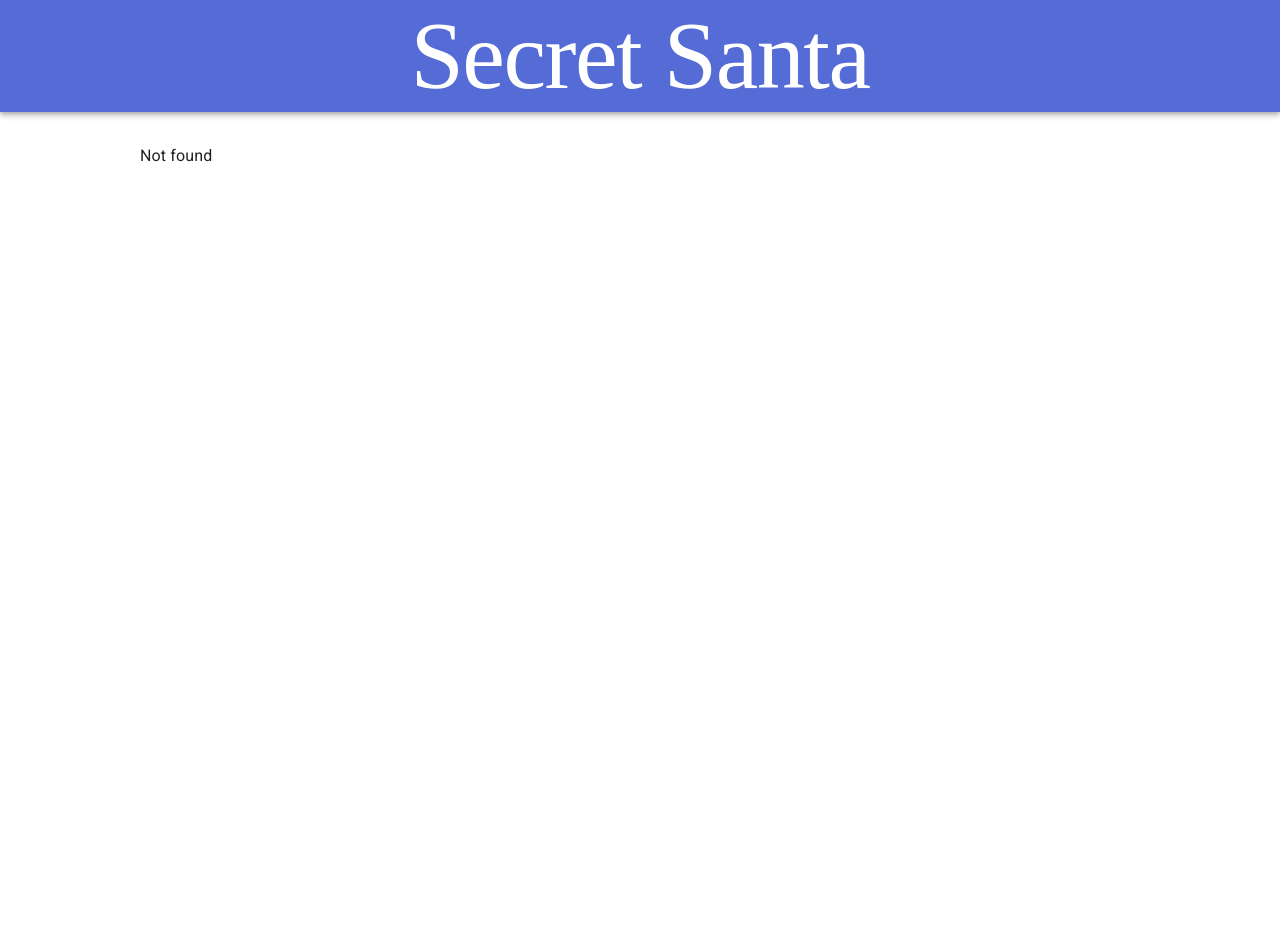
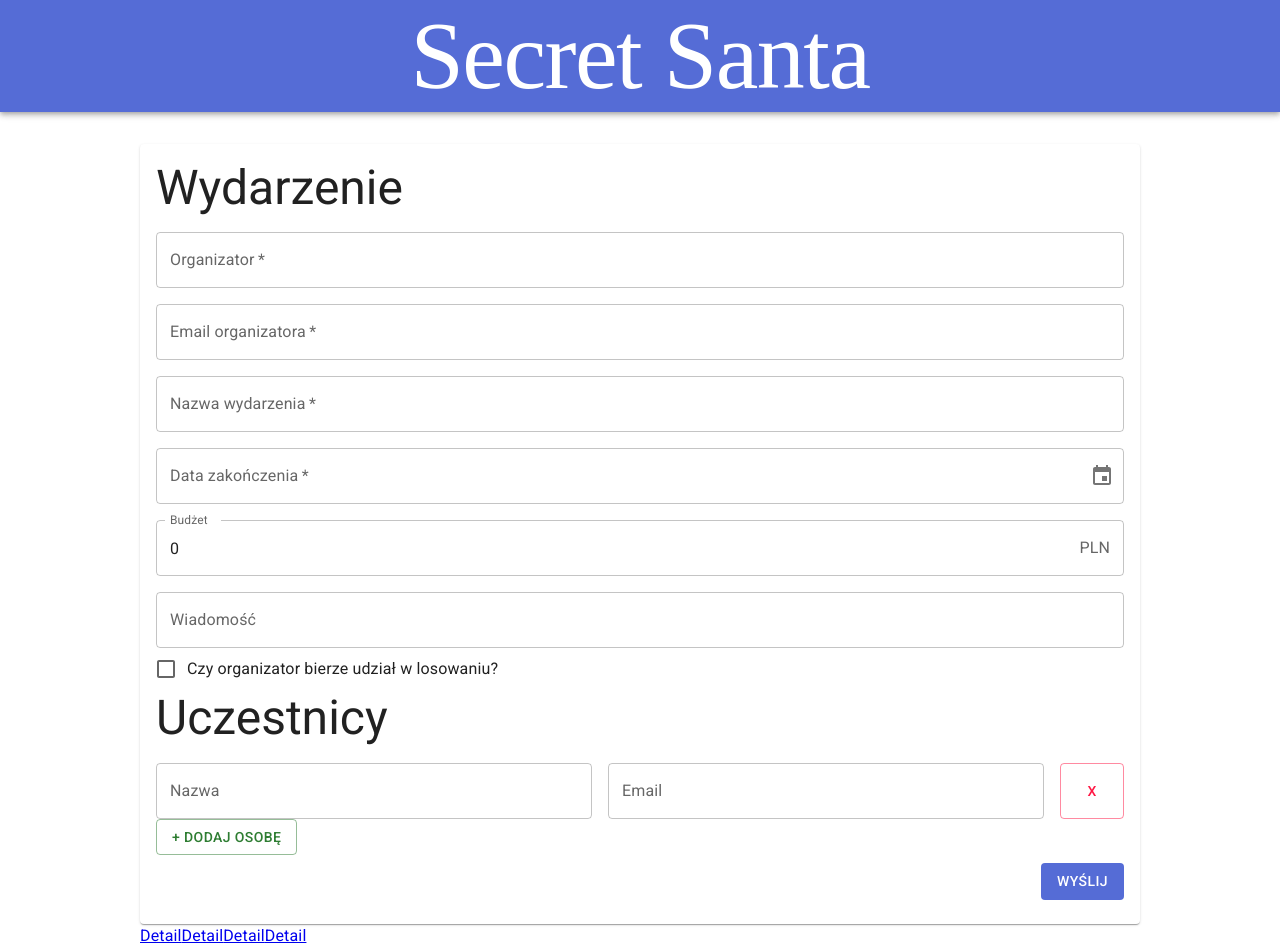
Before and after one commit to arinstreal/secret-santa, a React (Create React App) app: page / in a window 1280 px wide. Before the commit this address had no page. Before the commit the page ends 800 px from the top, so only its background shows below. Built offline with nearby package versions, Linux system fonts and the light colour scheme.

Commit message:
Fix routes

```diff
--- a/src/App.tsx
+++ b/src/App.tsx
@@ -13,12 +13,10 @@ function App() {
       <Layout/>
       <div className="app-container">
         <Routes>
-          {/*<Route path="/" element={<Layout/>}>*/}
-          <Route path="/secret-santa/" element={<Home />} />
-          <Route path="/secret-santa/drawing-result/:drawingId" element={<DrawingResult/>} />
-          <Route path="/secret-santa/event/:eventId" element={<Detail/>}/>
+          <Route path="/" element={<Home />} />
+          <Route path="drawing-result/:drawingId" element={<DrawingResult/>} />
+          <Route path="event/:eventId" element={<Detail/>}/>
           <Route path="*" element={<Page404/>}/>
-          {/*</Route>*/}
         </Routes>
       </div>
     </div>
--- a/src/index.tsx
+++ b/src/index.tsx
@@ -4,7 +4,7 @@ import './index.scss';
 import App from './App';
 import reportWebVitals from './reportWebVitals';
 import "react-datepicker/dist/react-datepicker.css";
-import { BrowserRouter } from 'react-router-dom';
+import { HashRouter as Router } from 'react-router-dom';
 import CssBaseline from '@mui/material/CssBaseline';
 import { ThemeProvider } from '@mui/material/styles';
 import theme from './theme';
@@ -15,10 +15,10 @@ ReactDOM.render(
   <ThemeProvider theme={theme}>
     <LocalizationProvider dateAdapter={AdapterDayjs}>
     <React.StrictMode>
-      <BrowserRouter>
+      <Router>
         <CssBaseline/>
         <App/>
-      </BrowserRouter>
+      </Router>
     </React.StrictMode>
     </LocalizationProvider>
   </ThemeProvider>,
--- a/src/interfaces/event.tsx
+++ b/src/interfaces/event.tsx
@@ -1,6 +1,7 @@
 import { IPerson } from "./person";
 
 export interface IEvent {
+  id?: string;
   organizerName: string,
   organizerEmail: string,
   name: string,
--- a/src/shared/EventForm/EventForm.tsx
+++ b/src/shared/EventForm/EventForm.tsx
@@ -1,13 +1,13 @@
 import { FormikProvider, useFormik } from "formik";
 import { IEvent } from "../../interfaces/event";
-import { FC } from "react";
+import { FC, useEffect } from "react";
 import PersonsFields from "./Components/PersonsFields";
-import { useParams } from "react-router-dom";
+import { useNavigate, useParams } from "react-router-dom";
 import { omit } from "lodash";
 import EventFields from "./Components/EventFields";
 import useFetch from "../../hooks/useFetch";
 import { IPerson } from "../../interfaces/person";
-import Button  from "@mui/material/Button";
+import Button from "@mui/material/Button";
 import { Checkbox, FormControlLabel } from "@mui/material";
 
 const initialValues: IEvent = {
@@ -28,9 +28,10 @@ interface IEventForm {
 }
 
 const EventForm: FC<IEventForm> = ({ data, readOnly, isNew, handleEdit }) => {
+  let navigate = useNavigate();
   let { eventId } = useParams();
-    const { fetchResponseData: createEvent } = useFetch<IPerson[]>({
-      type: 'PUT',
+  const { fetchResponseData: createEvent, responseData: event, success } = useFetch<IEvent>({
+    type: 'POST',
     url: `Events`
   });
   const { fetchResponseData: editEvent } = useFetch<IPerson[]>({
@@ -56,6 +57,12 @@ const EventForm: FC<IEventForm> = ({ data, readOnly, isNew, handleEdit }) => {
     createEvent(entity);
   };
 
+  useEffect(() => {
+    if (success && event?.id) {
+      navigate(`event/${event.id}`);
+    }
+  }, [success, event]);
+
   return (
     <>
       <FormikProvider value={formik}>
@@ -64,7 +71,10 @@ const EventForm: FC<IEventForm> = ({ data, readOnly, isNew, handleEdit }) => {
             readOnly={readOnly}
             isNew={isNew}
           />
-            <FormControlLabel name="organizerInEvent" control={<Checkbox />} label="Czy organizator bierze udział w losowaniu?" />
+          <FormControlLabel
+            name="organizerInEvent" control={<Checkbox/>}
+            label="Czy organizator bierze udział w losowaniu?"
+          />
           <PersonsFields
             readOnly={readOnly}
             isNew={isNew}
@@ -87,6 +97,5 @@ const EventForm: FC<IEventForm> = ({ data, readOnly, isNew, handleEdit }) => {
     </>
   );
 }
-;
 
 export default EventForm;
--- a/src/shared/Layout/Layout.tsx
+++ b/src/shared/Layout/Layout.tsx
@@ -14,7 +14,7 @@ const Layout = () => {
             fontFamily="Yeseva One"
             sx={{ flexGrow: 1, display: { xs: 'none', sm: 'block' } }}
           >
-            <Link href="/secret-santa" underline="none" color="white">Secret Santa</Link>
+            <Link href="/" underline="none" color="white">Secret Santa</Link>
           </Typography>
         </Toolbar>
       </AppBar>
--- a/src/views/Detail/Components/DrawingResultsList.tsx
+++ b/src/views/Detail/Components/DrawingResultsList.tsx
@@ -36,7 +36,7 @@ const DrawingResultsList: FC = () => {
       <h2>List of drawing results</h2>
       {
         (responseData || []).map(item => <Link
-          to={`/secret-santa/drawing-result/${get(item, 'id')}`}>{get(item, 'giverName')}, </Link>)
+          to={`/drawing-result/${get(item, 'id')}`}>{get(item, 'giverName')}, </Link>)
       }
     </div>
   )
--- a/src/views/Home/Home.tsx
+++ b/src/views/Home/Home.tsx
@@ -1,13 +1,18 @@
+import { Card, CardContent } from "@mui/material";
 import React from "react";
 import { Link } from "react-router-dom";
 import EventForm from "../../shared/EventForm/EventForm";
 
-const ids = ['5ae845d9-e0f7-4985-d343-08da118acb81', '4f253ad9-2e25-4ab6-19ae-08da172db6aa', 'd7aba5cc-5273-4f4e-9d2d-08da18bec62e'];
+const ids = ['5ae845d9-e0f7-4985-d343-08da118acb81', '4f253ad9-2e25-4ab6-19ae-08da172db6aa', 'd7aba5cc-5273-4f4e-9d2d-08da18bec62e', 'aedc1487-55ac-476f-6efb-08da2ea40e63'];
 
 const Home = () => {
   return (
     <div>
-      <EventForm isNew/>
+      <Card>
+        <CardContent>
+          <EventForm isNew/>
+        </CardContent>
+      </Card>
       {
         ids.map(id => <Link key={id} to={`event/${id}`}>Detail</Link>)
       }
```
Lines whose indentation alone changed are shown as unchanged.
